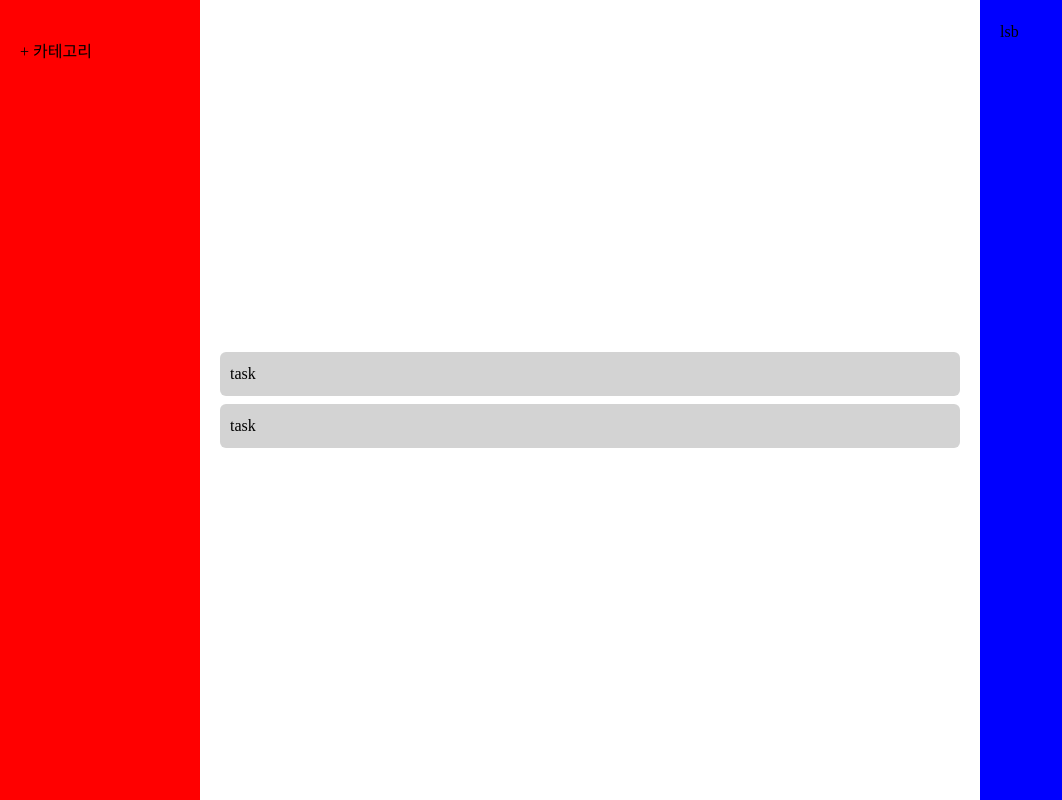
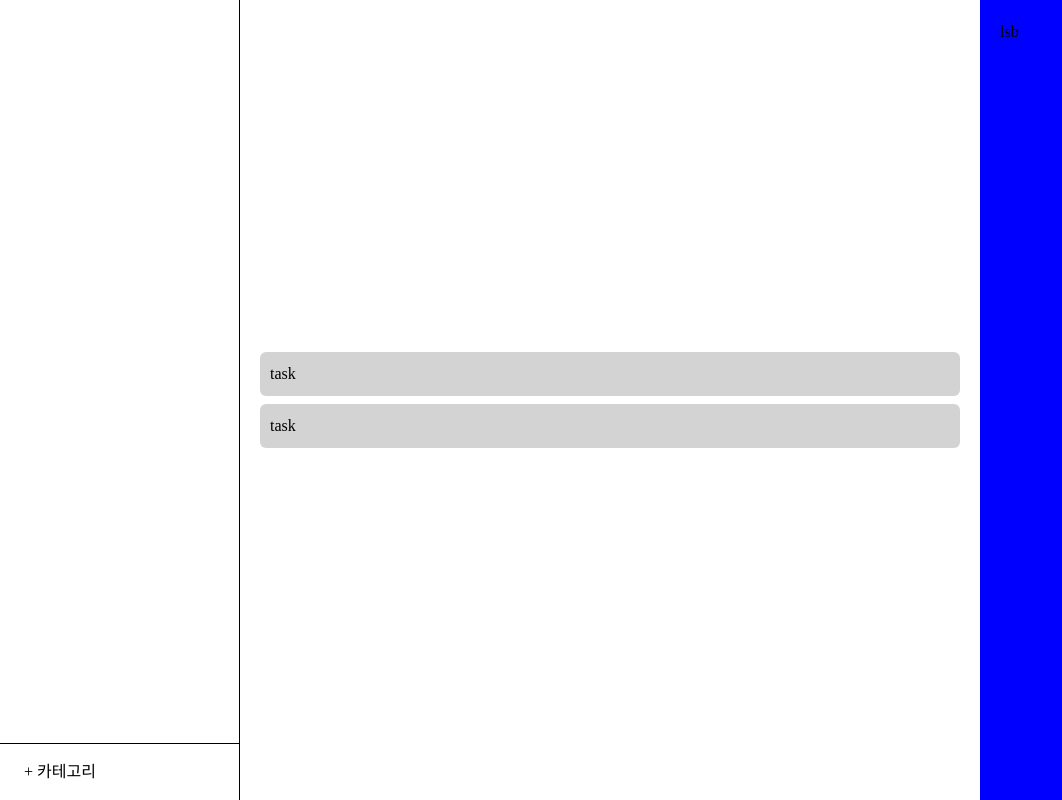
Before and after one commit to macaronpark/todo, a React (Vite) app: page / in a window 1280 px wide. Shown: the whole page, without its empty margins (0-1062 px from the left). Built offline with nearby package versions, Linux system fonts and the light colour scheme.

Commit message:
카테고리 스타일 수정

```diff
--- a/src/features/category/ui/CategorySidebar/CategorySidebar.module.scss
+++ b/src/features/category/ui/CategorySidebar/CategorySidebar.module.scss
@@ -1,6 +1,19 @@
 .wrapper {
-  width: 200px;
-  min-width: 200px;
-  background-color: red;
-  padding: 20px;
+  @include flex(space-between, center, column);
+  width: 240px;
+  min-width: 240px;
+  background-color: $white;
+  border-right: 1px solid $black;
+
+  & > button {
+    @include flex(flex-start);
+    width: 100%;
+    border-top: 1px solid $black;
+    background-color: $white;
+    padding: 16px 24px;
+
+    &:hover {
+      background-color: $lightgray;
+    }
+  }
 }
```
